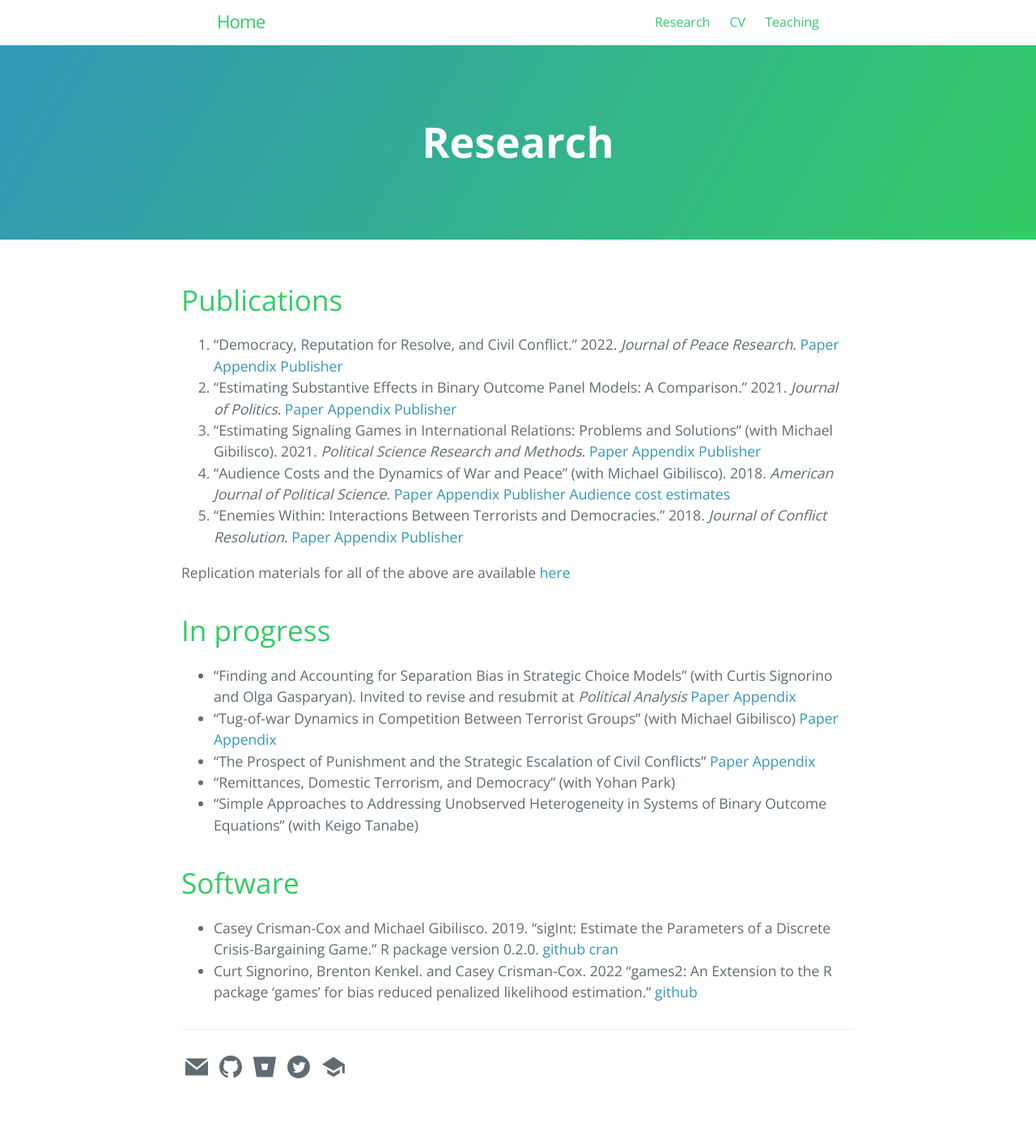
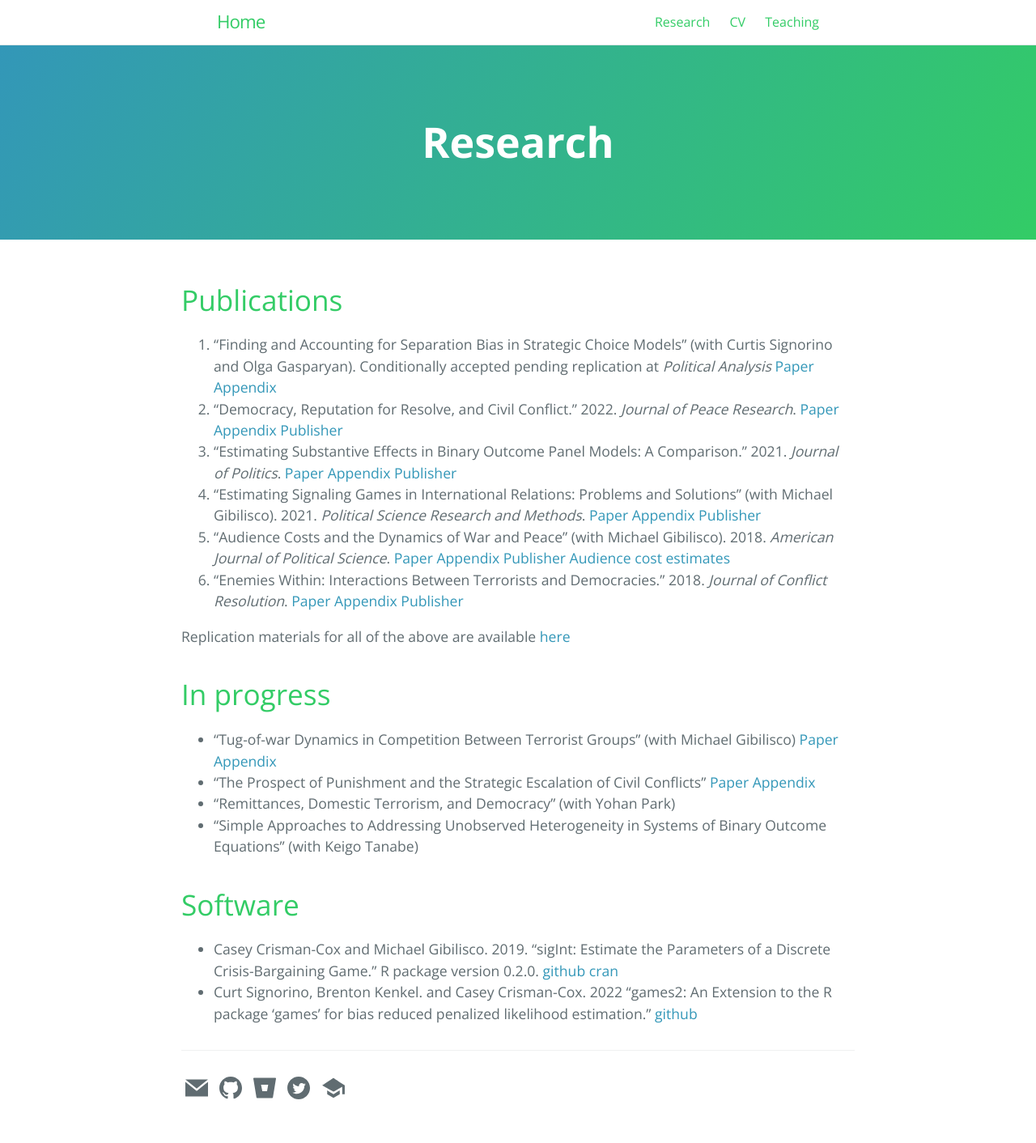
Before and after one commit to ccrismancox/ccrismancox.github.io, a Jekyll site: the page built from research.md, in a window 1280 px wide. Shown: the whole page at 81% size. Built offline with Jekyll 4.4.1, drawn with Linux system fonts in a browser that asks for light colours; comment, search, counter and statistics services are not loaded; before the commit the page ends 1386 px from its top, so only the background shows below that; part of the change alters nothing that is shown.

Commit message:
CV and PA update

```diff
--- a/research.md
+++ b/research.md
@@ -12,6 +12,7 @@ redirect_from:
 
 # Publications
 
+1. "Finding and Accounting for Separation Bias in Strategic Choice Models" (with Curtis Signorino and Olga Gasparyan). Conditionally accepted pending replication at *Political Analysis* [Paper](research/SeparationProject.pdf) [Appendix](research/SeparationAppendix.pdf)
 1. "Democracy, Reputation for Resolve, and Civil Conflict." 2022. *Journal of Peace Research*. [Paper](research/CrismanCox_JPR2022.pdf) [Appendix](research/appendixDuration.pdf) [Publisher](https://journals.sagepub.com/doi/full/10.1177/00223433211024697)
 2. "Estimating Substantive Effects in Binary Outcome Panel Models: A Comparison." 2021. *Journal of Politics*.  [Paper](research/CrismanCox_JOP2021.pdf) [Appendix](research/SupplementCRE.pdf) [Publisher](https://www.journals.uchicago.edu/doi/10.1086/709839)
 3. "Estimating Signaling Games in International Relations: Problems and Solutions" (with Michael Gibilisco). 2021. *Political Science Research and Methods*.  [Paper](research/CrismanCox_PSRM2021.pdf) [Appendix](research/SupplementSignalingGames2019.pdf) [Publisher](https://doi.org/10.1017/psrm.2019.58)
@@ -24,7 +25,6 @@ Replication materials for all of the above are available [here](https://github.c
 
 # In progress
 
-- "Finding and Accounting for Separation Bias in Strategic Choice Models" (with Curtis Signorino and Olga Gasparyan). Invited to revise and resubmit at *Political Analysis* [Paper](research/SeparationProject.pdf) [Appendix](research/SeparationAppendix.pdf)
 - "Tug-of-war Dynamics in Competition Between Terrorist Groups" (with Michael Gibilisco) [Paper](research/outbidding.pdf) [Appendix](research/outbiddingSI.pdf)
 - "The Prospect of Punishment and the Strategic Escalation of Civil Conflicts"  [Paper](research/punishment.pdf) [Appendix](research/SIpunishment.pdf)
 - "Remittances, Domestic Terrorism, and Democracy" (with Yohan Park)
```
Also changed, not shown: 3 other files.
